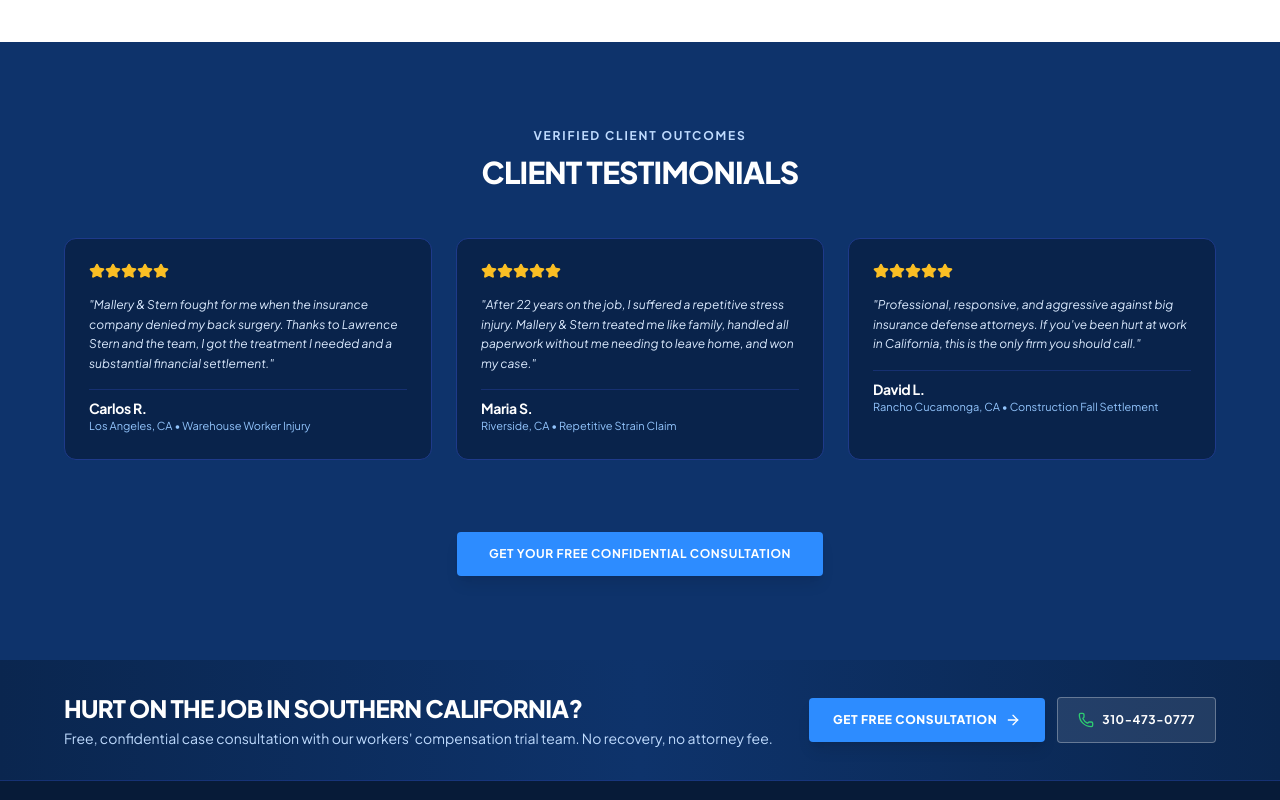
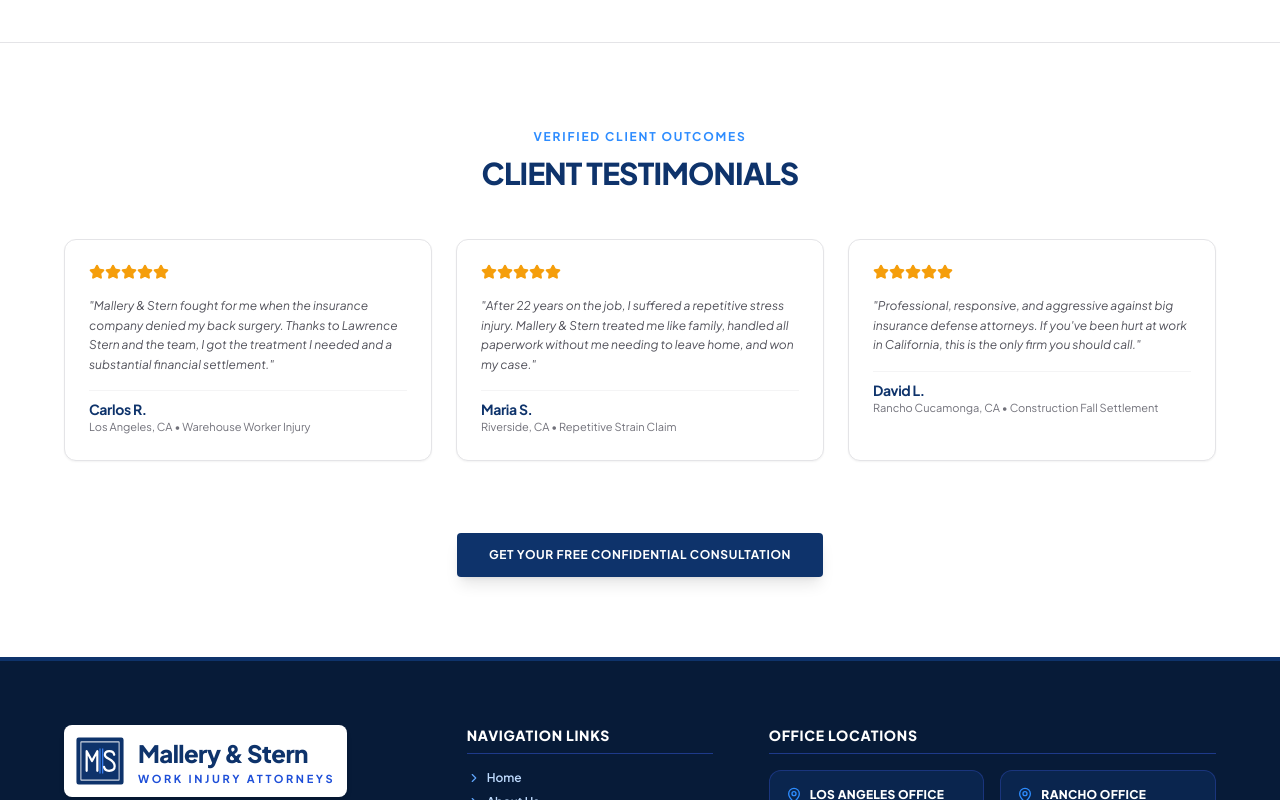
Before and after one commit to Karunesh1999/LawFirmWebsite, a React (Vite) app: page / in a window 1280 px wide. Shown: the part 4900-5700 px from the top of the page. Built offline with nearby package versions, Linux system fonts and the light colour scheme.

Commit message:
style: remove footer CTA banner and simplify testimonials section

```diff
--- a/src/components/layout/Footer.tsx
+++ b/src/components/layout/Footer.tsx
@@ -4,7 +4,6 @@ import {
   Printer,
   MapPin,
   Clock,
-  ArrowRight,
   ShieldCheck,
   ChevronRight
 } from 'lucide-react';
@@ -52,36 +51,6 @@ export const Footer: React.FC<FooterProps> = ({ onOpenQuote }) => {
 
   return (
     <footer className="w-full bg-[#071B38] text-white border-t-4 border-[#0E336B] transition-colors">
-      {/* Top Consultation CTA Banner inside Footer */}
-      <div className="w-full bg-gradient-to-r from-[#0A264F] via-[#0E336B] to-[#0A264F] py-8 border-b border-blue-900/60">
-        <div className="w-full px-4 sm:px-8 lg:px-12 xl:px-16 2xl:px-24 flex flex-col md:flex-row items-center justify-between gap-6">
-          <div className="space-y-1 text-center md:text-left">
-            <h3 className="text-xl sm:text-2xl font-black text-white tracking-tight uppercase font-display">
-              Hurt on the Job in Southern California?
-            </h3>
-            <p className="text-xs sm:text-sm text-blue-200">
-              Free, confidential case consultation with our workers' compensation trial team. No recovery, no attorney fee.
-            </p>
-          </div>
-          <div className="flex flex-wrap items-center justify-center gap-3">
-            <button
-              onClick={onOpenQuote}
-              className="bg-[#2D8CFF] hover:bg-[#1C7CEE] text-white font-extrabold text-xs uppercase tracking-wider px-6 py-3.5 rounded shadow-lg transition-all active:scale-95 flex items-center gap-2"
-            >
-              <span>Get Free Consultation</span>
-              <ArrowRight className="w-4 h-4" />
-            </button>
-            <a
-              href="tel:3104730777"
-              className="bg-white/10 hover:bg-white/20 border border-white/30 text-white font-bold text-xs uppercase tracking-wider px-5 py-3.5 rounded transition-all flex items-center gap-2"
-            >
-              <Phone className="w-4 h-4 text-[#2ECC71]" />
-              <span>310-473-0777</span>
-            </a>
-          </div>
-        </div>
-      </div>
-
       {/* Main Multi-Column Footer Content */}
       <div className="w-full px-4 sm:px-8 lg:px-12 xl:px-16 2xl:px-24 py-16">
         <div className="grid grid-cols-1 md:grid-cols-2 lg:grid-cols-12 gap-10 xl:gap-14">
--- a/src/pages/HomePage.tsx
+++ b/src/pages/HomePage.tsx
@@ -554,13 +554,13 @@ export const HomePage: React.FC<HomePageProps> = ({ onOpenQuote }) => {
       {/* ======================================================== */}
       {/* 9. CLIENT TESTIMONIALS (Exact Match to Image 1 Nav item) */}
       {/* ======================================================== */}
-      <section id="testimonials" className="py-20 bg-[#0E336B] text-white scroll-mt-24">
+      <section id="testimonials" className="py-20 bg-white text-[#1F2937] border-t border-zinc-200 scroll-mt-24">
         <div className="w-full px-4 sm:px-8 lg:px-12 xl:px-16 2xl:px-24 space-y-12">
           <div className="text-center space-y-2">
-            <span className="text-xs font-bold uppercase tracking-widest text-blue-200">
+            <span className="text-xs font-bold uppercase tracking-widest text-[#2D8CFF]">
               Verified Client Outcomes
             </span>
-            <h2 className="text-3xl font-extrabold text-white tracking-tight uppercase font-display">
+            <h2 className="text-3xl font-extrabold text-[#0E336B] tracking-tight uppercase font-display">
               Client Testimonials
             </h2>
           </div>
@@ -586,18 +586,18 @@ export const HomePage: React.FC<HomePageProps> = ({ onOpenQuote }) => {
                 type: "Construction Fall Settlement"
               }
             ].map((t, i) => (
-              <div key={i} className="bg-[#09234B] border border-blue-900 rounded-xl p-6 space-y-4">
-                <div className="flex text-amber-400">
+              <div key={i} className="bg-white border border-zinc-200 rounded-xl p-6 space-y-4 shadow-sm hover:shadow-md transition-shadow">
+                <div className="flex text-amber-500">
                   {[...Array(5)].map((_, s) => (
                     <Star key={s} className="w-4 h-4 fill-current" />
                   ))}
                 </div>
-                <p className="text-xs text-blue-100 italic leading-relaxed">
+                <p className="text-xs text-zinc-600 italic leading-relaxed">
                   "{t.quote}"
                 </p>
-                <div className="pt-2 border-t border-blue-900/60">
-                  <h4 className="font-bold text-sm text-white">{t.author}</h4>
-                  <p className="text-[11px] text-blue-300">{t.location} • {t.type}</p>
+                <div className="pt-2 border-t border-zinc-100">
+                  <h4 className="font-bold text-sm text-[#0E336B]">{t.author}</h4>
+                  <p className="text-[11px] text-zinc-500">{t.location} • {t.type}</p>
                 </div>
               </div>
             ))}
@@ -606,7 +606,7 @@ export const HomePage: React.FC<HomePageProps> = ({ onOpenQuote }) => {
           <div className="pt-6 text-center">
             <button
               onClick={onOpenQuote}
-              className="bg-[#2D8CFF] hover:bg-[#1C7CEE] text-white font-bold text-xs uppercase tracking-wider px-8 py-3.5 rounded shadow-lg transition-all"
+              className="bg-[#0E336B] hover:bg-[#123E80] text-white font-bold text-xs uppercase tracking-wider px-8 py-3.5 rounded shadow-lg transition-all"
             >
               Get Your Free Confidential Consultation
             </button>
```
